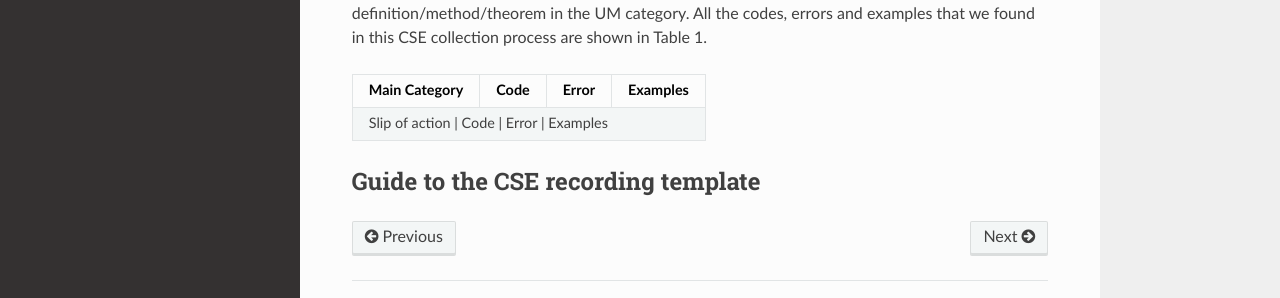
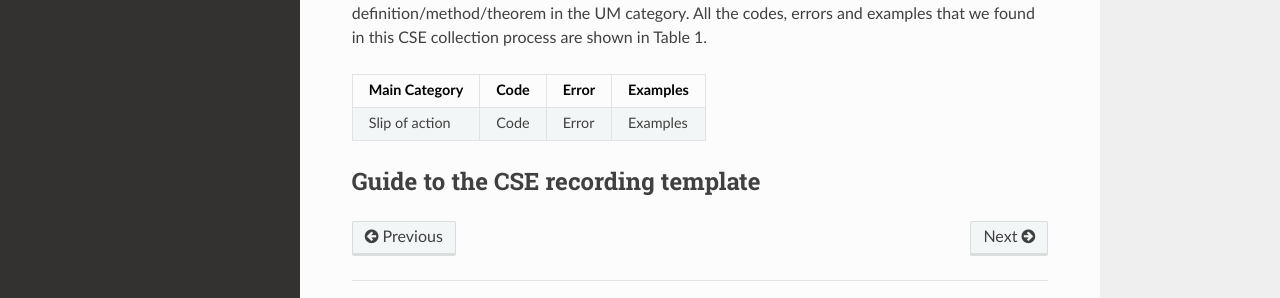
Before and after one commit to indunilsikurajapathi/MCSEBank, a Sphinx documentation site: the page built from docs/source/introduction.rst, in a window 1280 px wide and 900 px high, scrolled down 5020 px. Shown: the part 514-812 px from the top of the window. Built offline with Sphinx 7.4.7 and the Read the Docs theme 2.0.0, drawn with Linux system fonts in a browser that asks for light colours.

```diff
--- a/docs/source/introduction.rst
+++ b/docs/source/introduction.rst
@@ -85,11 +85,11 @@ Seven main errors were identified under the Errors of understanding (U) category
 
 Only one main error was found in each of the Errors in choice of method (CM) and Errors in use of method (UM) categories. Three CSEs were grouped into the main error of applying an inappropriate formula/method/theorem in CM. There were 9 CSEs which fell into Error in use of an appropriate definition/method/theorem in the UM category. All the codes, errors and examples that we found in this CSE collection process are shown in Table 1.
 
-+---------------+------+-------+------------+
-| Main Category | Code | Error | Examples   |
-+===============+======+=======+============+
-| Slip of action | Code | Error | Examples  |
-+---------------+------+-------+------------+
++----------------+------+-------+------------+
+| Main Category  | Code | Error | Examples   |
++================+======+=======+============+
+| Slip of action | Code | Error | Examples   |
++----------------+------+-------+------------+
 
 Guide to the CSE recording template
 ###################################
```
